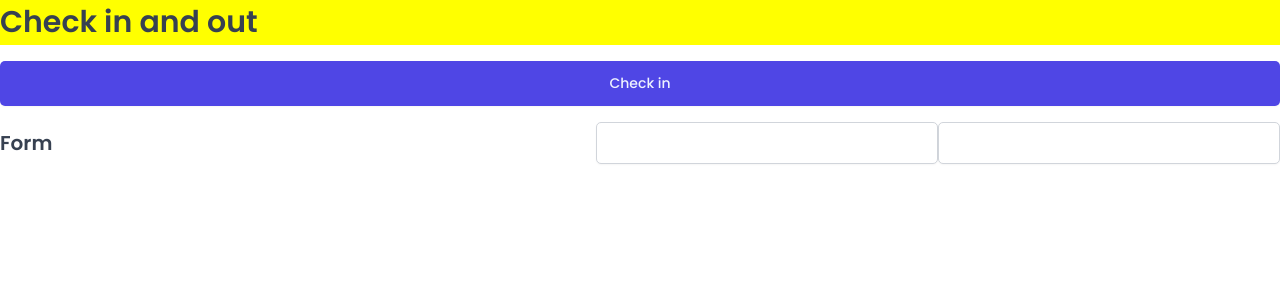
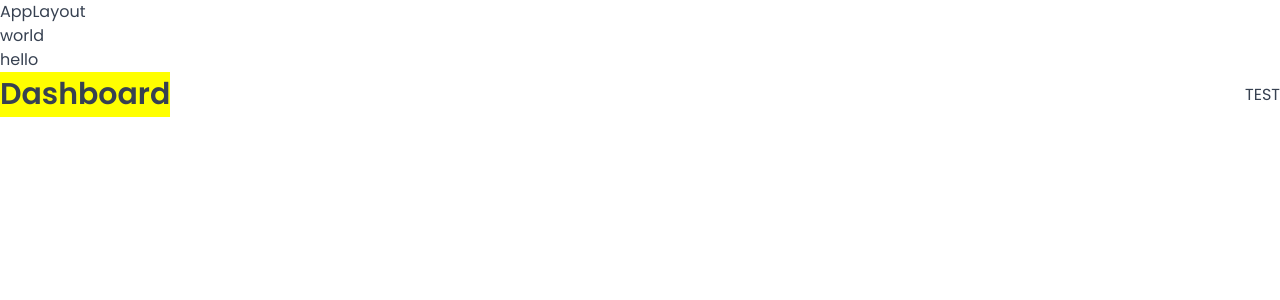
Before and after one commit to Aash417/p44-the-wild-oasis-react, a React (Vite) app: page /dashboard in a window 1280 px wide. Shown: the top 300 px of the page. Built offline with nearby package versions, Linux system fonts and the light colour scheme; a web font is replaced by a local one.

Commit message:
Setting up pages and route

```diff
--- a/package.json
+++ b/package.json
@@ -12,6 +12,7 @@
   "dependencies": {
     "react": "^18.2.0",
     "react-dom": "^18.2.0",
+    "react-router-dom": "^6.21.1",
     "styled-components": "^6.1.5"
   },
   "devDependencies": {
--- a/src/App.jsx
+++ b/src/App.jsx
@@ -1,29 +1,34 @@
-import styled from 'styled-components';
-import GlobalStyles from './styles/GlobalStyles';
-import Button from './ui/Button';
-import Input from './ui/Input';
-import Heading from './ui/Heading';
-import Row from './ui/Row';
+import { BrowserRouter, Navigate, Route, Routes } from 'react-router-dom';
+import Dashboard from './pages/Dashboard';
+import Bookings from './pages/Bookings';
+import Cabins from './pages/Cabins';
+import NewUsers from './pages/Users';
+import Settings from './pages/Settings';
+import Account from './pages/Account';
+import Login from './pages/Login';
+import PageNotFound from './pages/PageNotFound';
+import GlobalStyle from './styles/GlobalStyles';
+import AppLayout from './ui/AppLayout';
 
 function App() {
   return (
     <>
-      <GlobalStyles />
-      <Row type="vertical">
-        <Row type="vertical">
-          <Heading as="h1">Check in and out</Heading>
-          <Button variation="primary" size="medium">
-            Check in
-          </Button>
-        </Row>
-        <Row type="horizontal">
-          <Heading as="h2">Form</Heading>
-          <form>
-            <Input type="number"></Input>
-            <Input type="number"></Input>
-          </form>
-        </Row>
-      </Row>
+      <GlobalStyle />
+      <BrowserRouter>
+        <Routes>
+          <Route element={<AppLayout />}>
+            <Route index element={<Navigate replace to="dashboard" />} />
+            <Route path="dashboard" element={<Dashboard />} />
+            <Route path="bookings" element={<Bookings />} />
+            <Route path="cabins" element={<Cabins />} />
+            <Route path="users" element={<NewUsers />} />
+            <Route path="settings" element={<Settings />} />
+            <Route path="account" element={<Account />} />
+          </Route>
+          <Route path="login" element={<Login />} />
+          <Route path="*" element={<PageNotFound />} />
+        </Routes>
+      </BrowserRouter>
     </>
   );
 }
--- a/src/styles/index.css
+++ /dev/null
@@ -1,196 +0,0 @@
-/*
-<link rel="preconnect" href="https://fonts.googleapis.com" />
-<link rel="preconnect" href="https://fonts.gstatic.com" crossorigin />
-<link
-  href="https://fonts.googleapis.com/css2?family=Poppins:wght@400;500;600;700&display=swap"
-  rel="stylesheet"
-/>
-<link
-  href="https://fonts.googleapis.com/css2?family=Sono:wght@400;500;600&display=swap"
-  rel="stylesheet"
-/>
-*/
-
-/* Colors adapted from https://tailwindcss.com/docs/customizing-colors */
-
-:root {
-  /* Indigo */
-  --color-brand-50: #eef2ff;
-  --color-brand-100: #e0e7ff;
-  --color-brand-200: #c7d2fe;
-  --color-brand-500: #6366f1;
-  --color-brand-600: #4f46e5;
-  --color-brand-700: #4338ca;
-  --color-brand-800: #3730a3;
-  --color-brand-900: #312e81;
-
-  /* Grey */
-  --color-grey-0: #fff;
-  --color-grey-50: #f9fafb;
-  --color-grey-100: #f3f4f6;
-  --color-grey-200: #e5e7eb;
-  --color-grey-300: #d1d5db;
-  --color-grey-400: #9ca3af;
-  --color-grey-500: #6b7280;
-  --color-grey-600: #4b5563;
-  --color-grey-700: #374151;
-  --color-grey-800: #1f2937;
-  --color-grey-900: #111827;
-
-  --color-blue-100: #e0f2fe;
-  --color-blue-700: #0369a1;
-  --color-green-100: #dcfce7;
-  --color-green-700: #15803d;
-  --color-yellow-100: #fef9c3;
-  --color-yellow-700: #a16207;
-  --color-silver-100: #e5e7eb;
-  --color-silver-700: #374151;
-  --color-indigo-100: #e0e7ff;
-  --color-indigo-700: #4338ca;
-
-  --color-red-100: #fee2e2;
-  --color-red-700: #b91c1c;
-  --color-red-800: #991b1b;
-
-  --backdrop-color: rgba(255, 255, 255, 0.1);
-
-  --shadow-sm: 0 1px 2px rgba(0, 0, 0, 0.04);
-  --shadow-md: 0px 0.6rem 2.4rem rgba(0, 0, 0, 0.06);
-  --shadow-lg: 0 2.4rem 3.2rem rgba(0, 0, 0, 0.12);
-
-  --border-radius-tiny: 3px;
-  --border-radius-sm: 5px;
-  --border-radius-md: 7px;
-  --border-radius-lg: 9px;
-
-  /* For dark mode */
-  --image-grayscale: 0;
-  --image-opacity: 100%;
-}
-
-*,
-*::before,
-*::after {
-  box-sizing: border-box;
-  padding: 0;
-  margin: 0;
-
-  /* Creating animations for dark mode */
-  transition: background-color 0.3s, border 0.3s;
-}
-
-html {
-  font-size: 62.5%;
-}
-
-body {
-  font-family: "Poppins", sans-serif;
-  color: var(--color-grey-700);
-
-  transition: color 0.3s, background-color 0.3s;
-  min-height: 100vh;
-  line-height: 1.5;
-  font-size: 1.6rem;
-}
-
-input,
-button,
-textarea,
-select {
-  font: inherit;
-  color: inherit;
-}
-
-button {
-  cursor: pointer;
-}
-
-*:disabled {
-  cursor: not-allowed;
-}
-
-select:disabled,
-input:disabled {
-  background-color: var(--color-grey-200);
-  color: var(--color-grey-500);
-}
-
-input:focus,
-button:focus,
-textarea:focus,
-select:focus {
-  outline: 2px solid var(--color-brand-600);
-  outline-offset: -1px;
-}
-
-/* Parent selector, finally 😃 */
-button:has(svg) {
-  line-height: 0;
-}
-
-a {
-  color: inherit;
-  text-decoration: none;
-}
-
-ul {
-  list-style: none;
-}
-
-p,
-h1,
-h2,
-h3,
-h4,
-h5,
-h6 {
-  overflow-wrap: break-word;
-  hyphens: auto;
-}
-
-img {
-  max-width: 100%;
-
-  /* For dark mode */
-  filter: grayscale(var(--image-grayscale)) opacity(var(--image-opacity));
-}
-
-/*
-FOR DARK MODE
-
---color-grey-0: #18212f;
---color-grey-50: #111827;
---color-grey-100: #1f2937;
---color-grey-200: #374151;
---color-grey-300: #4b5563;
---color-grey-400: #6b7280;
---color-grey-500: #9ca3af;
---color-grey-600: #d1d5db;
---color-grey-700: #e5e7eb;
---color-grey-800: #f3f4f6;
---color-grey-900: #f9fafb;
-
---color-blue-100: #075985;
---color-blue-700: #e0f2fe;
---color-green-100: #166534;
---color-green-700: #dcfce7;
---color-yellow-100: #854d0e;
---color-yellow-700: #fef9c3;
---color-silver-100: #374151;
---color-silver-700: #f3f4f6;
---color-indigo-100: #3730a3;
---color-indigo-700: #e0e7ff;
-
---color-red-100: #fee2e2;
---color-red-700: #b91c1c;
---color-red-800: #991b1b;
-
---backdrop-color: rgba(0, 0, 0, 0.3);
-
---shadow-sm: 0 1px 2px rgba(0, 0, 0, 0.4);
---shadow-md: 0px 0.6rem 2.4rem rgba(0, 0, 0, 0.3);
---shadow-lg: 0 2.4rem 3.2rem rgba(0, 0, 0, 0.4);
-
---image-grayscale: 10%;
---image-opacity: 90%;
-*/
--- /dev/null
+++ b/src/ui/AppLayout.jsx
@@ -0,0 +1,18 @@
+import { Outlet } from 'react-router-dom';
+import Sidebar from './Sidebar';
+import Header from './Header';
+
+function AppLayout() {
+  return (
+    <div>
+      <p>AppLayout</p>
+      <Header />
+      <Sidebar />
+      <main>
+        <Outlet />
+      </main>
+    </div>
+  );
+}
+
+export default AppLayout;
--- /dev/null
+++ b/src/ui/Header.jsx
@@ -0,0 +1,5 @@
+function Header() {
+  return <header>world</header>;
+}
+
+export default Header;
--- /dev/null
+++ b/src/ui/Sidebar.jsx
@@ -0,0 +1,5 @@
+function Sidebar() {
+  return <aside>hello</aside>;
+}
+
+export default Sidebar;
```
Also changed, not shown: src/styles/GlobalStyles.js (+0 -184 lines), 1 other file (tests, documents, lock files or other folders).
